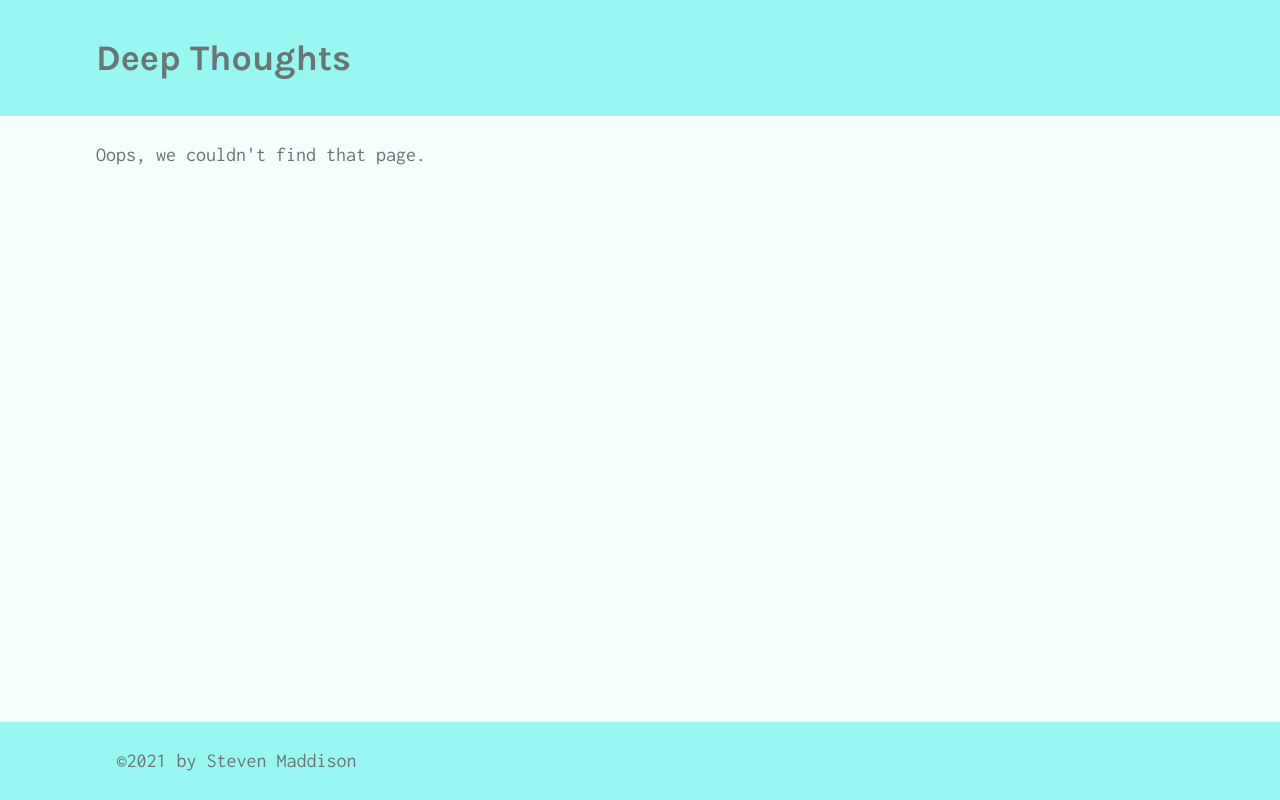
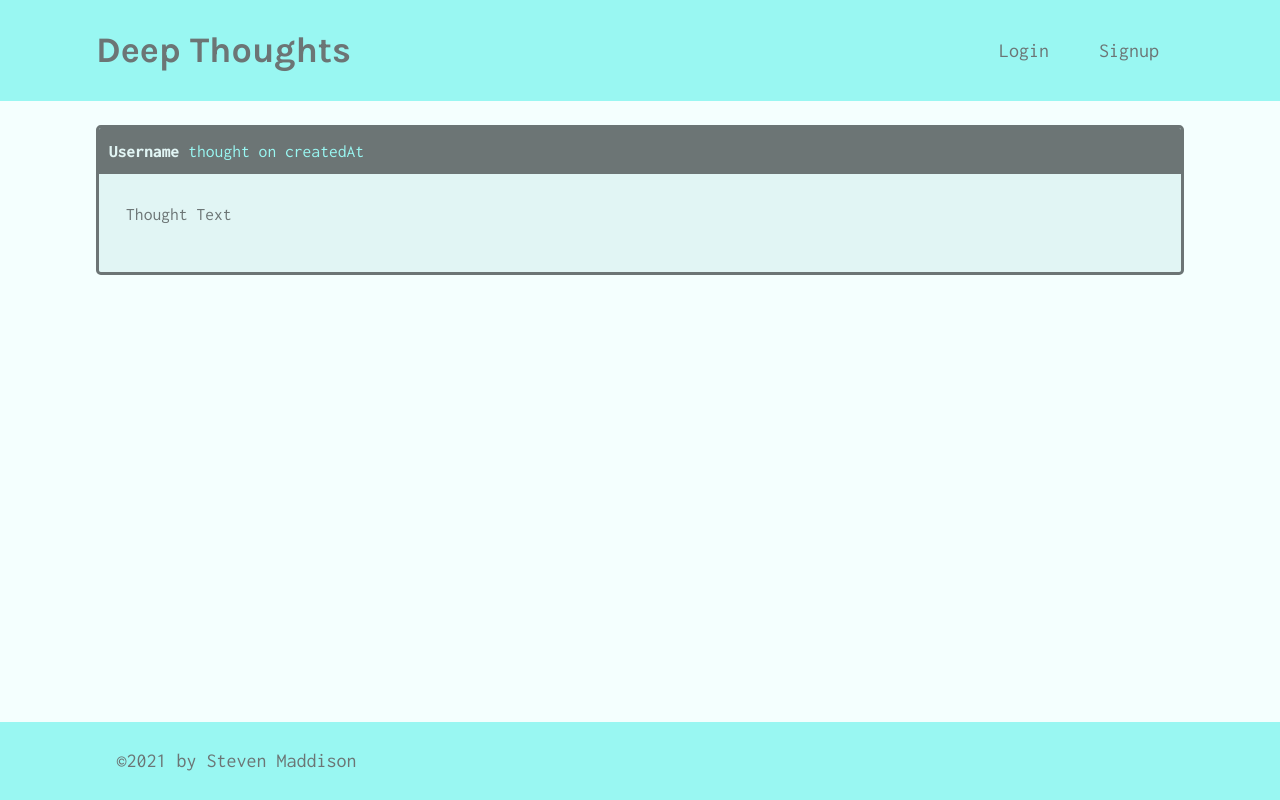
Before and after one commit to Stevtm/deep-thoughts, a React (Create React App) app in the folder client/: page /thought/1 in a window 1280 px wide. Built offline with nearby package versions, Linux system fonts and the light colour scheme.

Commit message:
add links to site while maintaining SPA

```diff
--- a/client/src/App.js
+++ b/client/src/App.js
@@ -37,8 +37,16 @@
 							<Route exact path="/" component={Home}></Route>
 							<Route exact path="/login" component={Login}></Route>
 							<Route exact path="/signup" component={Signup}></Route>
-							<Route exact path="/profile" component={Profile}></Route>
-							<Route exact path="/thought" component={SingleThought}></Route>
+							<Route
+								exact
+								path="/profile/:username?"
+								component={Profile}
+							></Route>
+							<Route
+								exact
+								path="/thought/:id"
+								component={SingleThought}
+							></Route>
 
 							<Route component={NoMatch}></Route>
 						</Switch>
--- a/client/src/components/Header/index.js
+++ b/client/src/components/Header/index.js
@@ -1,10 +1,18 @@
-import React from 'react';
+import React from "react";
+import { Link } from "react-router-dom";
 
 const Header = () => {
 	return (
 		<header className="bg-secondary mb-4 py-2 flex-row align-center">
 			<div className="container flex-row justify-space-between-lg justify-center align-center">
+				<Link to="/">
 					<h1>Deep Thoughts</h1>
+				</Link>
+
+				<nav className="text-center">
+					<Link to="/login">Login</Link>
+					<Link to="/signup">Signup</Link>
+				</nav>
 			</div>
 		</header>
 	);
--- a/client/src/components/ThoughtList/index.js
+++ b/client/src/components/ThoughtList/index.js
@@ -1,4 +1,5 @@
 import React from "react";
+import { Link } from "react-router-dom";
 
 const ThoughtList = ({ thoughts, title }) => {
 	if (!thoughts.length) {
@@ -12,14 +13,23 @@
 				thoughts.map((thought) => (
 					<div key={thought._id} className="card mb-3">
 						<p className="card-header">
-							{thought.username} thought on {thought.createdAt}
+							<Link
+								to={`/profile/${thought.username}`}
+								style={{ fontWeight: 700 }}
+								className="text-light"
+							>
+								{thought.username}
+							</Link>{" "}
+							thought on {thought.createdAt}
 						</p>
 						<div className="card-body">
-							<p>{thought.thoughtText}</p>
-							<p className="mb-0">
-								Reactions: {thought.reactionCount} || Click to{" "}
-								{thought.reactionCount ? "see" : "start"} the discussion!
-							</p>
+							<Link to={`/thought/${thought._id}`}>
+								<p>{thought.thoughtText}</p>
+								<p className="mb-0">
+									Reactions: {thought.reactionCount} || Click to{" "}
+									{thought.reactionCount ? "see" : "start"} the discussion!
+								</p>
+							</Link>
 						</div>
 					</div>
 				))}
--- a/client/src/pages/SingleThought.js
+++ b/client/src/pages/SingleThought.js
@@ -1,13 +1,17 @@
-import React from 'react';
+import React from "react";
+import { useParams } from "react-router-dom";
 
-const SingleThought = props => {
+const SingleThought = (props) => {
+	const { id: thoughtId } = useParams();
+	console.log(thoughtId);
+
 	return (
 		<div>
 			<div className="card mb-3">
 				<p className="card-header">
 					<span style={{ fontWeight: 700 }} className="text-light">
 						Username
-          </span>{' '}
+					</span>{" "}
 					thought on createdAt
 				</p>
 				<div className="card-body">
```
Lines whose indentation alone changed are shown as unchanged.
